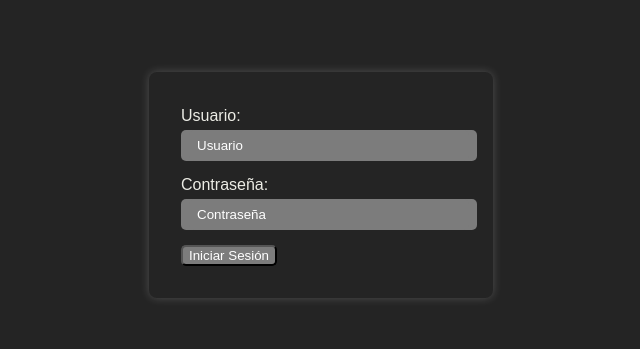
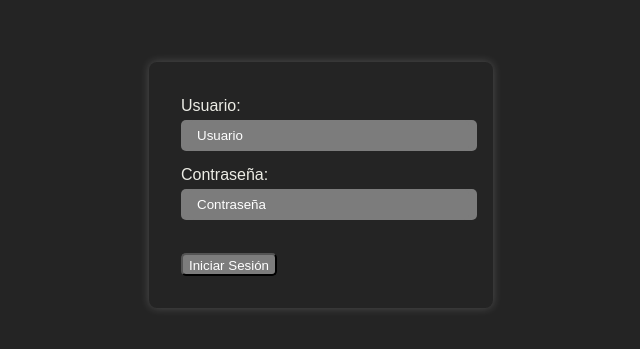
Before and after one commit to Ever-Alvarez/ever.web, a React (Vite) app in the folder client/: page / in a window 1280 px wide. Shown: the part 215-564 px from the top of the page, without its empty margins (319-959 px from the left). Built offline with nearby package versions, Linux system fonts and the light colour scheme.

Commit message:
Add: css btn sesion

```diff
--- a/client/src/Login.jsx
+++ b/client/src/Login.jsx
@@ -63,6 +63,7 @@ import {useState} from 'react'
                             }
                             <div className="form-group">
                                 <div className="col-md-9">
+                                    <br />
                                     <button type="submit" id="btn-sesion">Iniciar Sesión</button>
                                 </div>
                             </div>
--- a/client/src/assets/css/styles.css
+++ b/client/src/assets/css/styles.css
@@ -60,6 +60,7 @@ body{
 
 .col-md-1, .col-md-2, .col-md-3, .col-md-4, .col-md-5, .col-md-6, .col-md-7, .col-md-8, .col-md-9, .col-md-10, .col-md-11, .col-md-12 {
     float: left;
+    border: 1px;
 }
 .col-md-12 {
 width: 100%;
@@ -112,11 +113,12 @@ label {
 .msgLogin{
     font-size: 12.5px;
     color: rgb(252, 108, 108);
-    border: 1px solid green;
+    /* border: 1px solid green; */
 }
 
 #btn-sesion{
     background: rgb(124, 124, 124);
     color: rgb(255, 255, 255);
     border-radius: 5px;
+    padding-top: 3px;
 }
```
